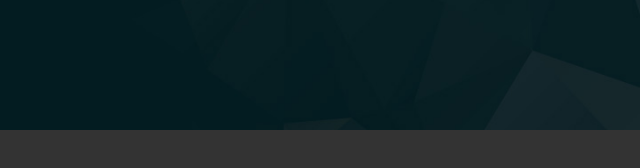
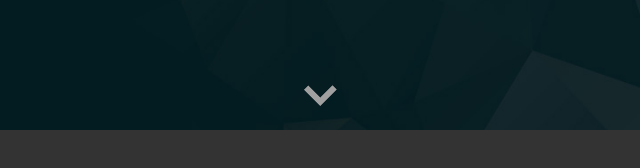
Before and after one commit to jordansne/personal-website, a plain HTML site: page index.html in a window 1280 px wide. Shown: the part 670-838 px from the top of the page, 320-960 px from the left. Drawn offline with Linux system fonts and the light colour scheme.

Commit message:
Add design arrow
Points to content below. Fade in after initial title animation.

```diff
--- a/css/custom.css
+++ b/css/custom.css
@@ -74,6 +74,12 @@
     margin: 0px 10px;
 }
 
+.arrow {
+    position: absolute;
+    top: calc(100vh - 60px);
+    left: calc(50% - 25px);
+}
+
 /*
  * ======================================================
  * ==================== Nav Bar CSS =====================
--- a/index.html
+++ b/index.html
@@ -29,6 +29,8 @@
 
         <span id="header_animate"><span class="header_title">Jordan Sne</span><hr></span>
         <span style="position: relative;" id="header_sub_animate">Software Developer</span>
+
+        <div class="arrow"><img src="./image/arrow.png" height=50px width=50px></div>
     </header>
 
     <div class="content">
--- a/js/animations.js
+++ b/js/animations.js
@@ -98,11 +98,15 @@ $(document).ready(function() {
         aboutContent.readyToShow();
     });
 
-    // Fade in "Jordan Sne |"
-    $('#header_animate').css("opacity", 0);
+    // Fade in "Jordan Sne |", and fade in arrow when finished.
+    $('#header_animate, .arrow').css("opacity", 0);
     $('#header_animate').animate({
         opacity: 1
-    }, 1750);
+    }, 1750, function() {
+        $('.arrow').animate({
+            opacity: 1
+        }, 1000);
+    });
 
     // Animate in "Software Developer"
     $('#header_sub_animate').css("left", '100px');
```
Also changed, not shown: image/arrow.png (added).
